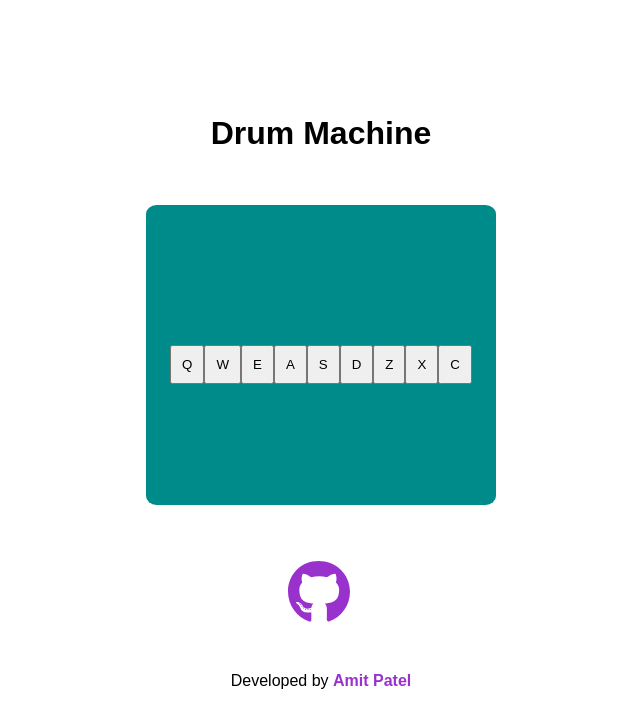
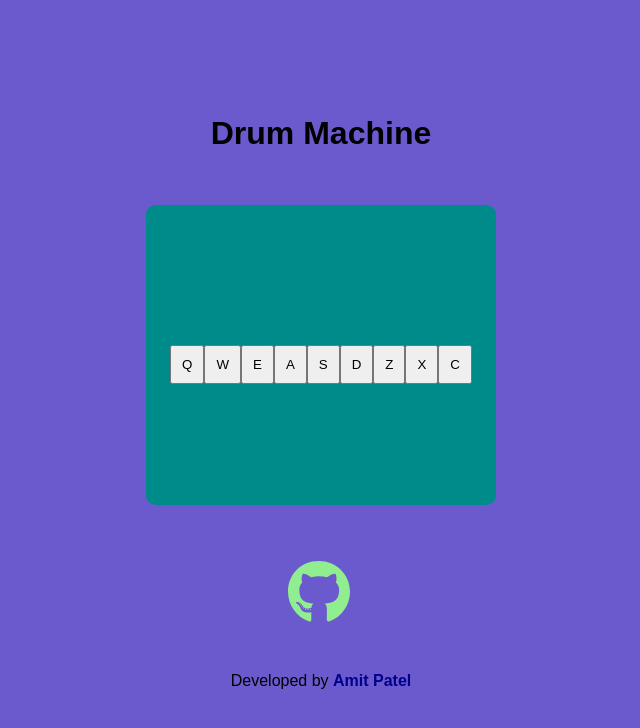
Before and after one commit to AmitP88/Drum-Machine-React-Version, a React (Create React App) app: page / in a window 1280 px wide. In both pictures the pointer is over the icon 638 px from the left and 592 px from the top of the page. Shown: the top 728 px of the page, without its empty margins (319-959 px from the left). Built offline with nearby package versions, Linux system fonts and the light colour scheme.

Commit message:
changed background color of html to slateblue and .github-profile-link color to darkblue (hover color is lightgreen). Hover color of github icon changed to lightgreen

```diff
--- a/src/App.css
+++ b/src/App.css
@@ -10,6 +10,7 @@ html, body {
 html {
   display: table;
   margin: auto;
+  background-color: slateblue;
 }
 
 body {
@@ -51,11 +52,15 @@ body {
 }
 
 .fa-github:hover {
-  color: #9932CC;
+  color: lightgreen;
 }
 
 .github-profile-link {
-  color: #9932CC;
+  color: darkblue;
   font-weight: bold;
   text-decoration-line: none;
 }
+
+.github-profile-link:hover {
+  color: lightgreen;
+}
```
